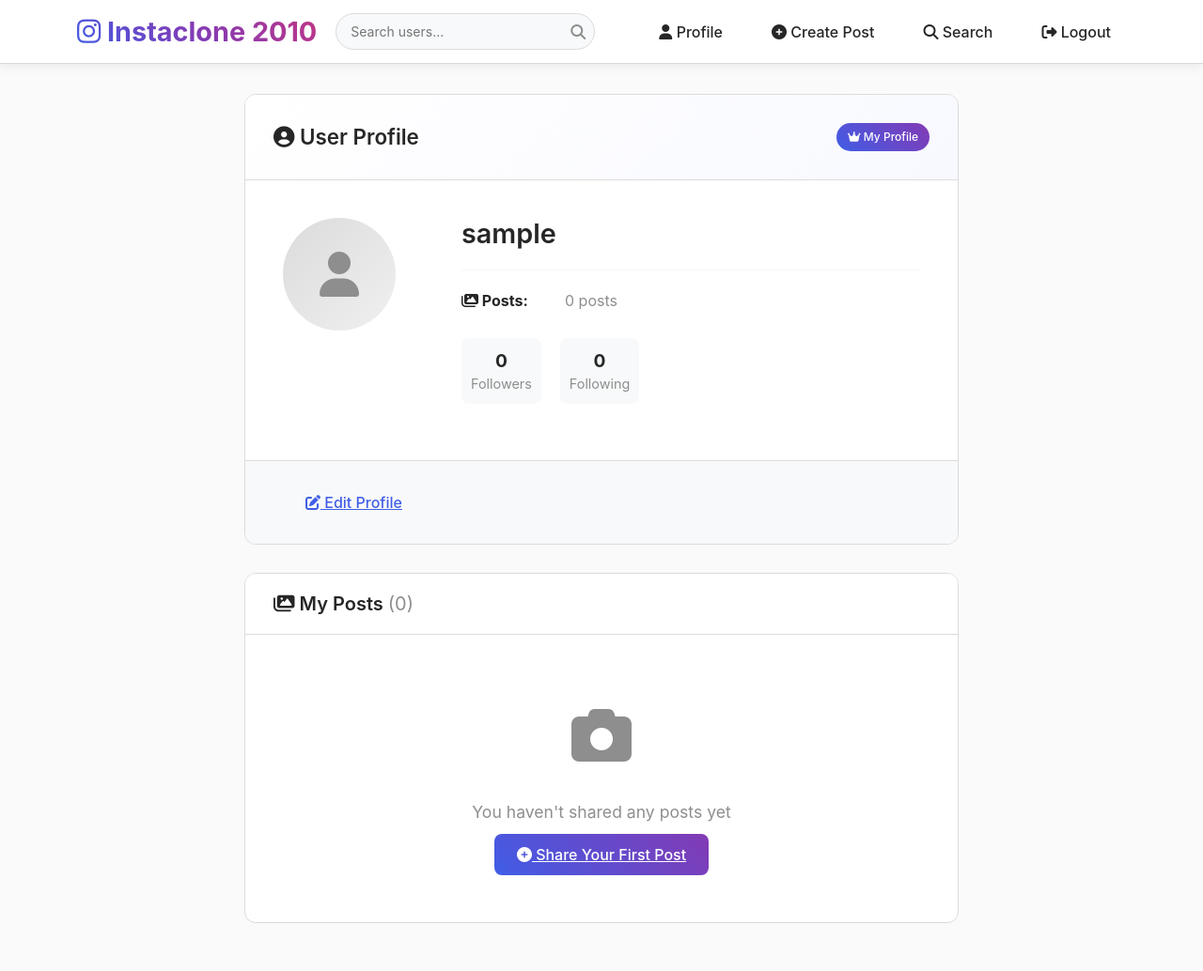
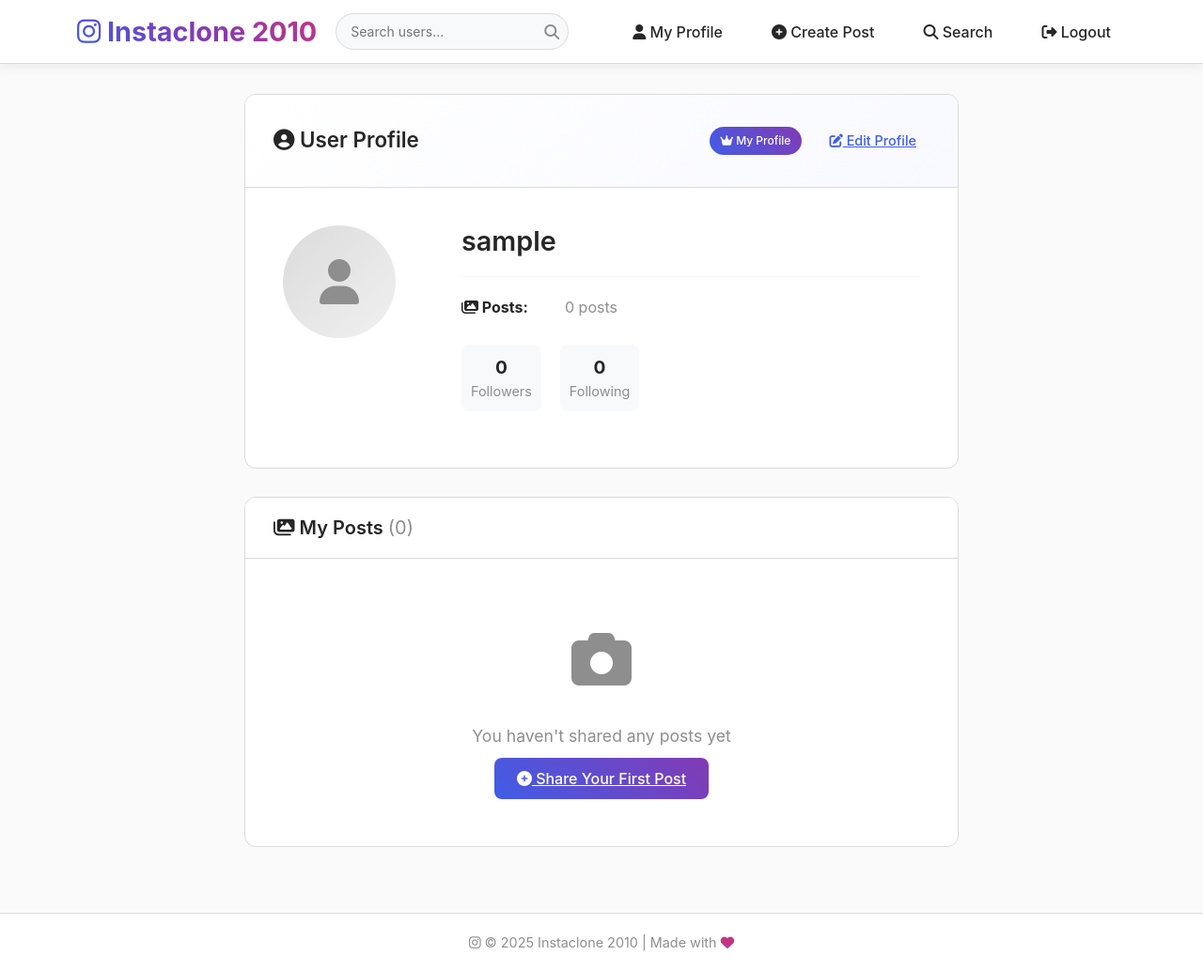
Before and after one commit to Arch0998/django-instaclone-2010, a Django app: a page that uses templates/base.html in a window 1280 px wide. Shown: the top 1034 px of the page at 94% size. After the commit the page ends 1013 px from the top, so only its background shows below. Run offline with Django 5.2, Linux system fonts and the light colour scheme; the visitor is signed in with stand-in values (Sample User, id 1); data comes from the database, SQL or seed files in the repository; data that the repository does not hold is empty.

Commit message:
Update profile templates; change 'Profile' to 'My Profile' and enhance edit profile button layout

```diff
--- a/templates/accounts/profile.html
+++ b/templates/accounts/profile.html
@@ -12,8 +12,13 @@
                     <i class="fas fa-user-circle"></i> User Profile
                 </h3>
                 {% if user == profile_user %}
-                    <div class="profile-badge">
-                        <i class="fas fa-crown"></i> My Profile
+                    <div style="display: flex; align-items: center; gap: 15px;">
+                        <div class="profile-badge">
+                            <i class="fas fa-crown"></i> My Profile
+                        </div>
+                        <a href="{% url 'accounts:edit_profile' %}" class="btn-outline-gradient" style="font-size: 0.9rem; padding: 6px 12px;">
+                            <i class="fas fa-edit"></i> Edit Profile
+                        </a>
                     </div>
                 {% endif %}
             </div>
@@ -85,16 +90,6 @@
                 </div>
             </div>
         </div>
-
-        {% if user == profile_user %}
-            <div class="profile-footer">
-                <div style="display: flex; gap: 15px;">
-                    <a href="{% url 'accounts:edit_profile' %}" class="btn-outline-gradient">
-                        <i class="fas fa-edit"></i> Edit Profile
-                    </a>
-                </div>
-            </div>
-        {% endif %}
     </div>
 
     <!-- Posts Section -->
--- a/templates/base.html
+++ b/templates/base.html
@@ -51,7 +51,7 @@
                 {% if user.is_authenticated %}
                     <li>
                         <a class="nav-link-custom" href="{% url 'accounts:profile' username=user.username %}">
-                            <i class="fas fa-user"></i> Profile
+                            <i class="fas fa-user"></i> My Profile
                         </a>
                     </li>
                     <li>
```
